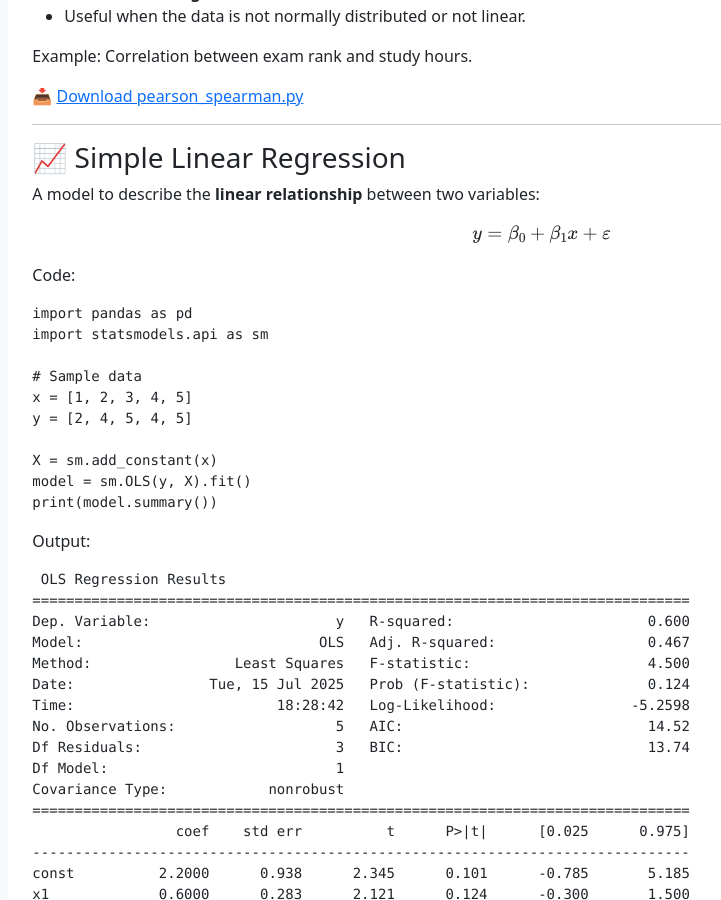
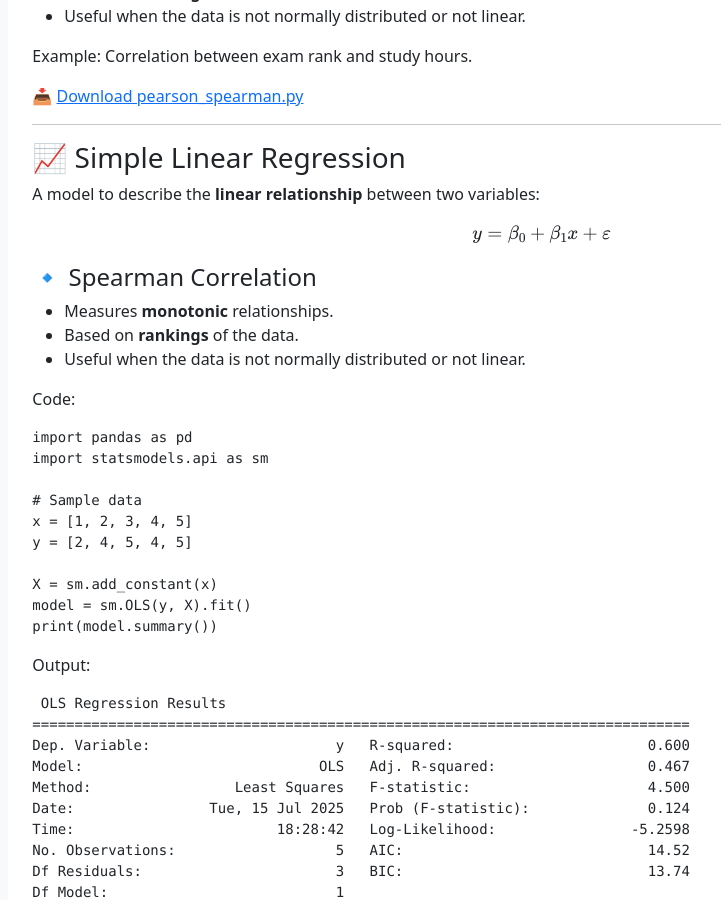
Before and after one commit to buribalkan/Statistics, a Jekyll site: the page built from regression.md, in a window 1280 px wide and 900 px high, scrolled down 479 px. Shown: the whole window, without its empty margins (205-926 px from the left). Built offline with Jekyll 4.4.1, drawn with Linux system fonts in a browser that asks for light colours.

Commit message:
Update regression.md

```diff
--- a/regression.md
+++ b/regression.md
@@ -38,6 +38,15 @@ A model to describe the **linear relationship** between two variables:
 $$
 y = \beta_0 + \beta_1 x + \varepsilon
 $$
+
+
+
+
+#### 🔹 Spearman Correlation
+- Measures **monotonic** relationships.
+- Based on **rankings** of the data.
+- Useful when the data is not normally distributed or not linear.
+
 
 Code:
 
```
